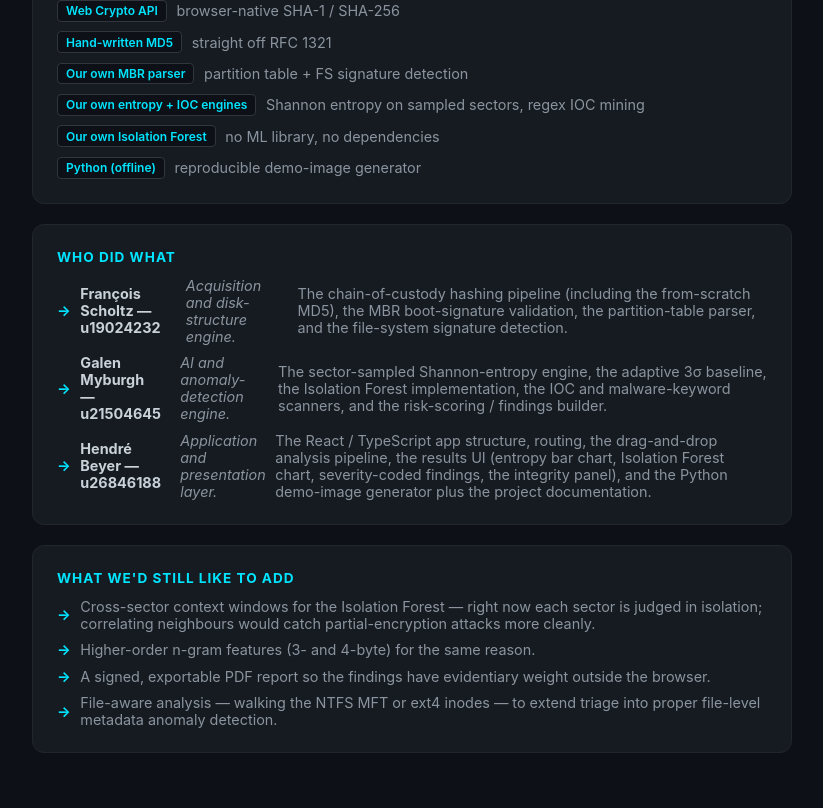
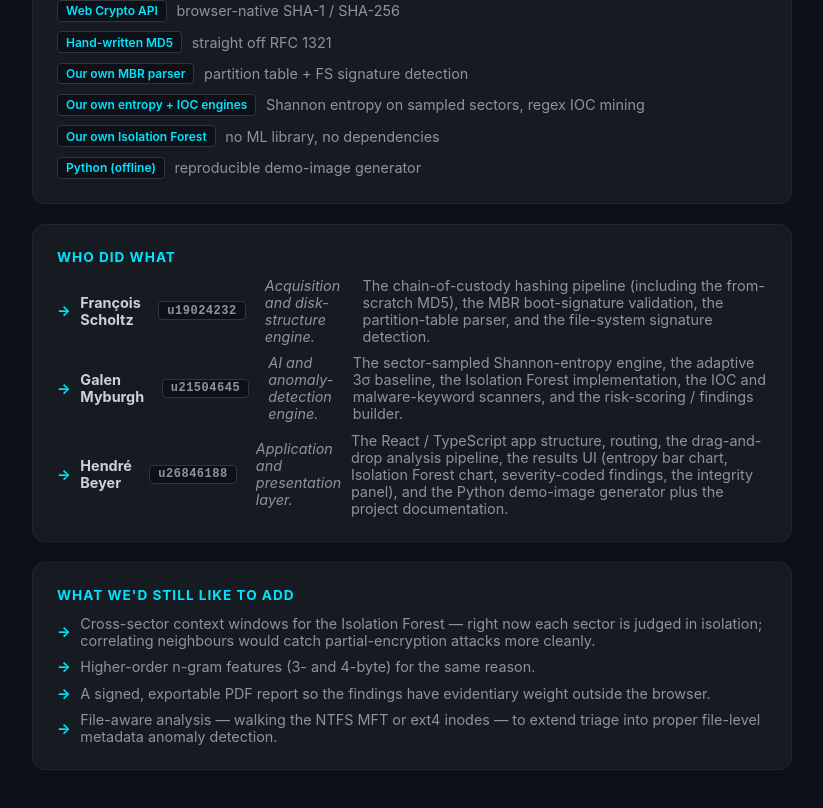
Before and after one commit to SchoItz/Cos783Final, a React (Create React App) app: page /about in a window 1280 px wide. Shown: the part 1477-2285 px from the top of the page, without its empty margins (228-1051 px from the left). Built offline with nearby package versions, Linux system fonts and the light colour scheme.

Commit message:
Small about style changes

```diff
--- a/src/pages/About.css
+++ b/src/pages/About.css
@@ -93,3 +93,17 @@
   font-weight: 600;
   white-space: nowrap;
 }
+
+.student-number {
+  display: inline-block;
+  background-color: #0d1117;
+  border: 1px solid #30363d;
+  color: #8b949e;
+  padding: 0.1rem 0.5rem;
+  border-radius: 4px;
+  font-size: 0.75rem;
+  font-weight: 600;
+  margin-left: 0.5rem;
+  font-family: monospace;
+  letter-spacing: 0.5px;
+}
--- a/src/pages/About.tsx
+++ b/src/pages/About.tsx
@@ -88,21 +88,24 @@ const About: React.FC = () => {
           <h2>Who did what</h2>
           <ul className="feature-list">
             <li>
-              <strong>Fran&ccedil;ois Scholtz &mdash; u19024232</strong>
+              <strong>Fran&ccedil;ois Scholtz</strong>
+              <span className="student-number">u19024232</span>
               <br />
               <em>Acquisition and disk-structure engine.</em> The chain-of-custody hashing
               pipeline (including the from-scratch MD5), the MBR boot-signature validation,
               the partition-table parser, and the file-system signature detection.
             </li>
             <li>
-              <strong>Galen Myburgh &mdash; u21504645</strong>
+              <strong>Galen Myburgh</strong>
+              <span className="student-number">u21504645</span>
               <br />
               <em>AI and anomaly-detection engine.</em> The sector-sampled Shannon-entropy
               engine, the adaptive 3&sigma; baseline, the Isolation Forest implementation,
               the IOC and malware-keyword scanners, and the risk-scoring / findings builder.
             </li>
             <li>
-              <strong>Hendr&eacute; Beyer &mdash; u26846188</strong>
+              <strong>Hendr&eacute; Beyer</strong>
+              <span className="student-number">u26846188</span>
               <br />
               <em>Application and presentation layer.</em> The React / TypeScript app
               structure, routing, the drag-and-drop analysis pipeline, the results UI
```
